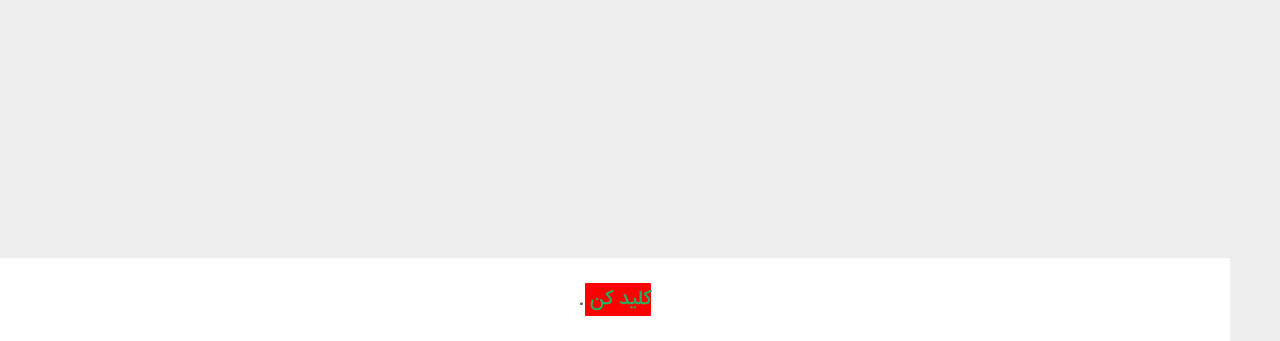
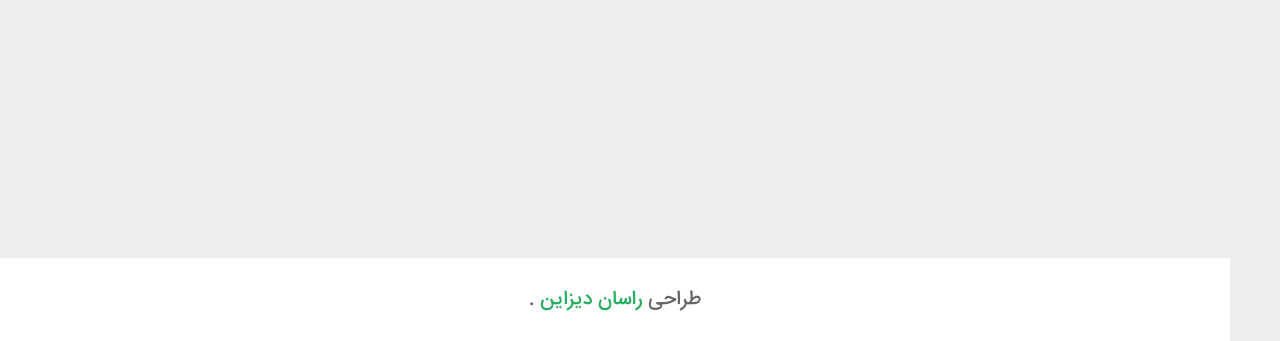
Before and after one commit to rsd-rasansoltani/arsam, a plain HTML site: page index.html in a window 1280 px wide. Shown: the part 2959-3300 px from the top of the page. Drawn offline with nearby package versions, Linux system fonts and the light colour scheme; a script that the page names is missing; files whose address does not match are found by name.

Commit message:
Update index.html

```diff
--- a/index.html
+++ b/index.html
@@ -222,7 +222,7 @@
 
 <!-- footer section  -->
 
-<div class="footer">  <span><a href="https://rasandesign.github.io/ir/" target="_blank" style="background-color: red; border-radius: 2%;"> کلید کن </a></span>.</div>
+<div class="footer"> طراحی <span><a href="https://rasandesign.github.io/ir/" target="_blank" > راسان دیزاین </a></span>.</div>
 
 
 
```
